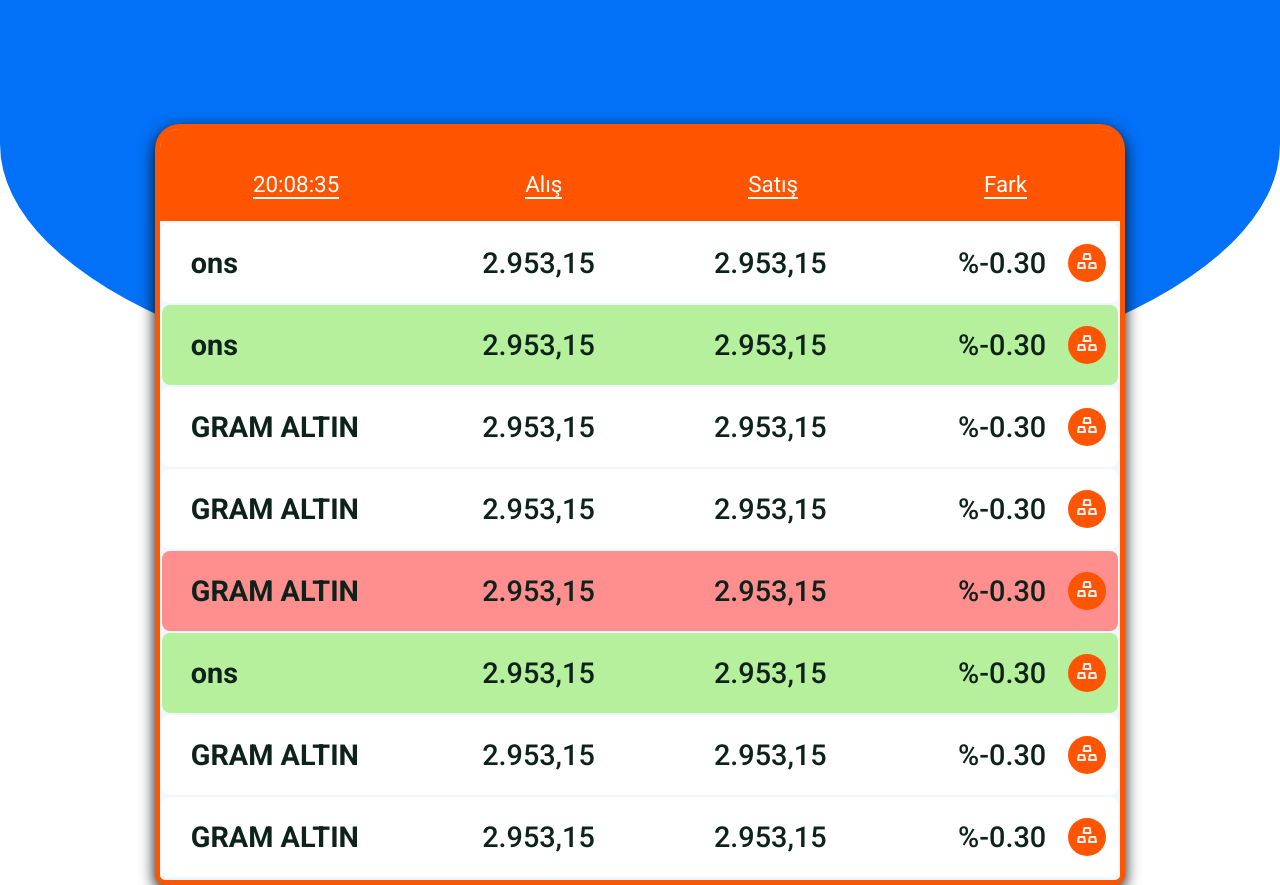
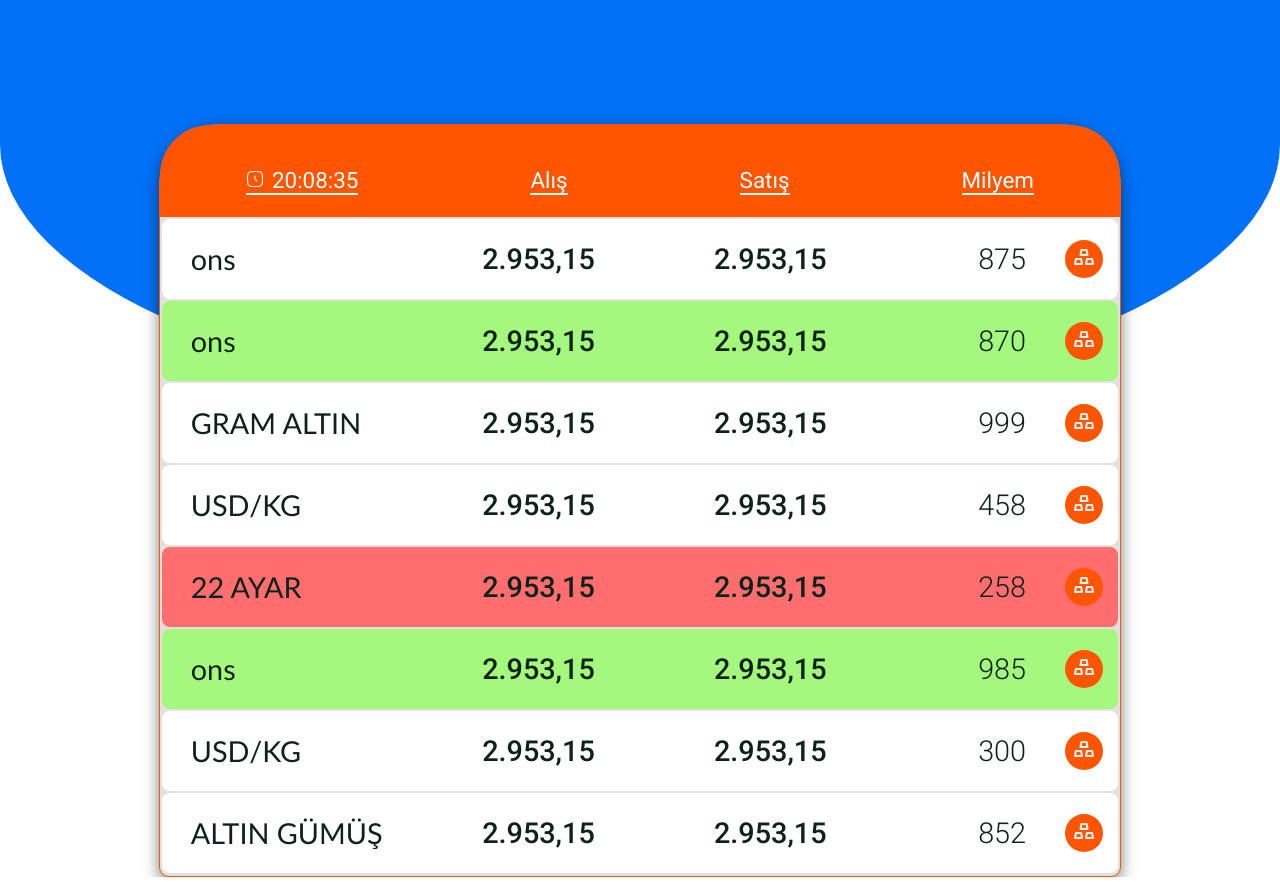
Before and after one commit to halidduman/ozel-fiyat-ekrani, a plain HTML site: page index.html in a window 1280 px wide. Shown: the part 116-1001 px from the top of the page. Drawn offline with Linux system fonts and the light colour scheme.

```diff
--- a/css/navbar.css
+++ b/css/navbar.css
@@ -191,11 +191,6 @@ body {
   #logo {
     height: 30px;
   }
-
-  .bacground {
-    height: 50vh;
-    border-radius: 0 0 50% 50%;
-  }
 }
 @media (max-width: 365px) {
   .nav-link a {
--- a/css/price.css
+++ b/css/price.css
@@ -20,16 +20,16 @@ p {
 
 .container-box {
   position: relative;
-  box-shadow: rgb(9, 9, 9) 0px 5px 15px;
-  border: 5px solid #ff5500;
-  background-color: aliceblue;
+  box-shadow: rgba(9, 9, 9, 0.523) 0px 5px 15px;
+  border: 1px solid #ff5500;
+  background-color: rgb(225, 225, 225);
   width: 75%;
-  border-radius: 25px 25px 10px 10px;
+  border-radius: 60px 60px 10px 10px;
   padding-bottom: 1px;
 }
 
 .price-title {
-  border-radius: 19px 19px 0 0;
+  border-radius: 50px 50px 0 0;
   display: flex;
   width: 100%;
   justify-content: space-around;
@@ -38,6 +38,10 @@ p {
   font-size: 1.4rem;
   font-weight: 400;
   color: white;
+}
+
+.price-title img {
+  height: 18px;
 }
 
 .price-title p {
@@ -60,9 +64,14 @@ p {
   border-radius: 8px;
 }
 
+.price p:nth-child(4) {
+  font-weight: 300;
+}
+
 .price h4 {
-  font-family: 900;
+  font-family: "Gill Sans", "Gill Sans MT", Calibri, "Trebuchet MS", sans-serif;
   font-size: 1.8rem;
+  font-weight: 500;
   flex: 1; /* H4 elementine eşit bir genişlik ver */
 }
 
@@ -72,7 +81,7 @@ p {
 }
 .price button {
   position: absolute;
-  right: 12px;
+  right: 15px;
   background-color: #ff5500;
   border: none;
   border-radius: 100px;
--- a/index.html
+++ b/index.html
@@ -22,9 +22,9 @@
           /></a>
           <!-- nav-link -->
           <div class="nav-link">
-            <a href="index.html">Koyu Tema</a>
-            <a style="font-weight: 500" href="">Ana Sayfa</a>
-            <a href="">Yardım</a>
+            <a href="info.html">Koyu Tema</a>
+            <a style="font-weight: 500" href="index.html">Ana Sayfa</a>
+            <a href="info.html">Yardım</a>
           </div>
           <!-- btn -->
           <button style="position: relative" class="icon-button">
@@ -48,65 +48,71 @@
     <div class="price-container">
       <div class="container-box">
         <div class="price-title">
-          <p>20:08:35</p>
+          <p>
+            <img
+              style="padding-right: 8px"
+              src="images/clock-icon.svg"
+              alt=""
+            />20:08:35
+          </p>
           <p>Alış</p>
           <p>Satış</p>
-          <p>Fark</p>
+          <p>Milyem</p>
         </div>
         <div class="price">
           <h4>ons</h4>
           <p>2.953,15</p>
           <p>2.953,15</p>
-          <p>%-0.30</p>
+          <p>875</p>
           <button><img src="images/gold-icon.svg" alt="" /></button>
         </div>
-        <div style="background-color: #b7f09c" class="price">
+        <div style="background-color: #a4f87d" class="price">
           <h4>ons</h4>
           <p>2.953,15</p>
           <p>2.953,15</p>
-          <p>%-0.30</p>
+          <p>870</p>
           <button><img src="images/gold-icon.svg" alt="" /></button>
         </div>
         <div class="price">
           <h4>GRAM ALTIN</h4>
           <p>2.953,15</p>
           <p>2.953,15</p>
-          <p>%-0.30</p>
+          <p>999</p>
           <button><img src="images/gold-icon.svg" alt="" /></button>
         </div>
         <div class="price">
-          <h4>GRAM ALTIN</h4>
+          <h4>USD/KG</h4>
           <p>2.953,15</p>
           <p>2.953,15</p>
-          <p>%-0.30</p>
+          <p>458</p>
           <button><img src="images/gold-icon.svg" alt="" /></button>
         </div>
-        <div style="background-color: #ff8f8f" class="price">
-          <h4>GRAM ALTIN</h4>
+        <div style="background-color: #ff6e6e" class="price">
+          <h4>22 AYAR</h4>
           <p>2.953,15</p>
           <p>2.953,15</p>
-          <p>%-0.30</p>
+          <p>258</p>
           <button><img src="images/gold-icon.svg" alt="" /></button>
         </div>
-        <div style="background-color: #b7f09c" class="price">
+        <div style="background-color: #a4f87d" class="price">
           <h4>ons</h4>
           <p>2.953,15</p>
           <p>2.953,15</p>
-          <p>%-0.30</p>
+          <p>985</p>
           <button><img src="images/gold-icon.svg" alt="" /></button>
         </div>
         <div class="price">
-          <h4>GRAM ALTIN</h4>
+          <h4>USD/KG</h4>
           <p>2.953,15</p>
           <p>2.953,15</p>
-          <p>%-0.30</p>
+          <p>300</p>
           <button><img src="images/gold-icon.svg" alt="" /></button>
         </div>
         <div class="price">
-          <h4>GRAM ALTIN</h4>
+          <h4>ALTIN GÜMÜŞ</h4>
           <p>2.953,15</p>
           <p>2.953,15</p>
-          <p>%-0.30</p>
+          <p>852</p>
           <button><img src="images/gold-icon.svg" alt="" /></button>
         </div>
       </div>
```
Also changed, not shown: info.html (added, +42 -0 lines), images/clock-icon.svg (added), images/work.svg (added).
